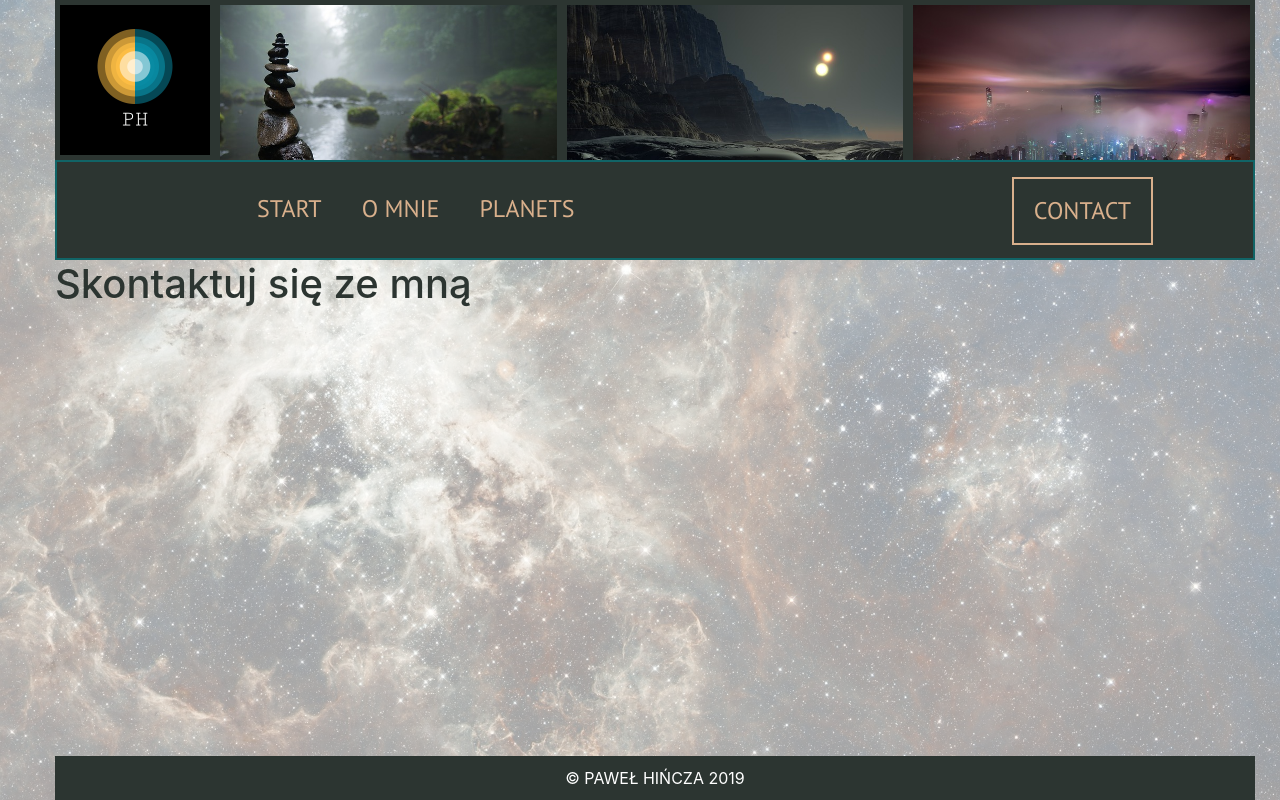
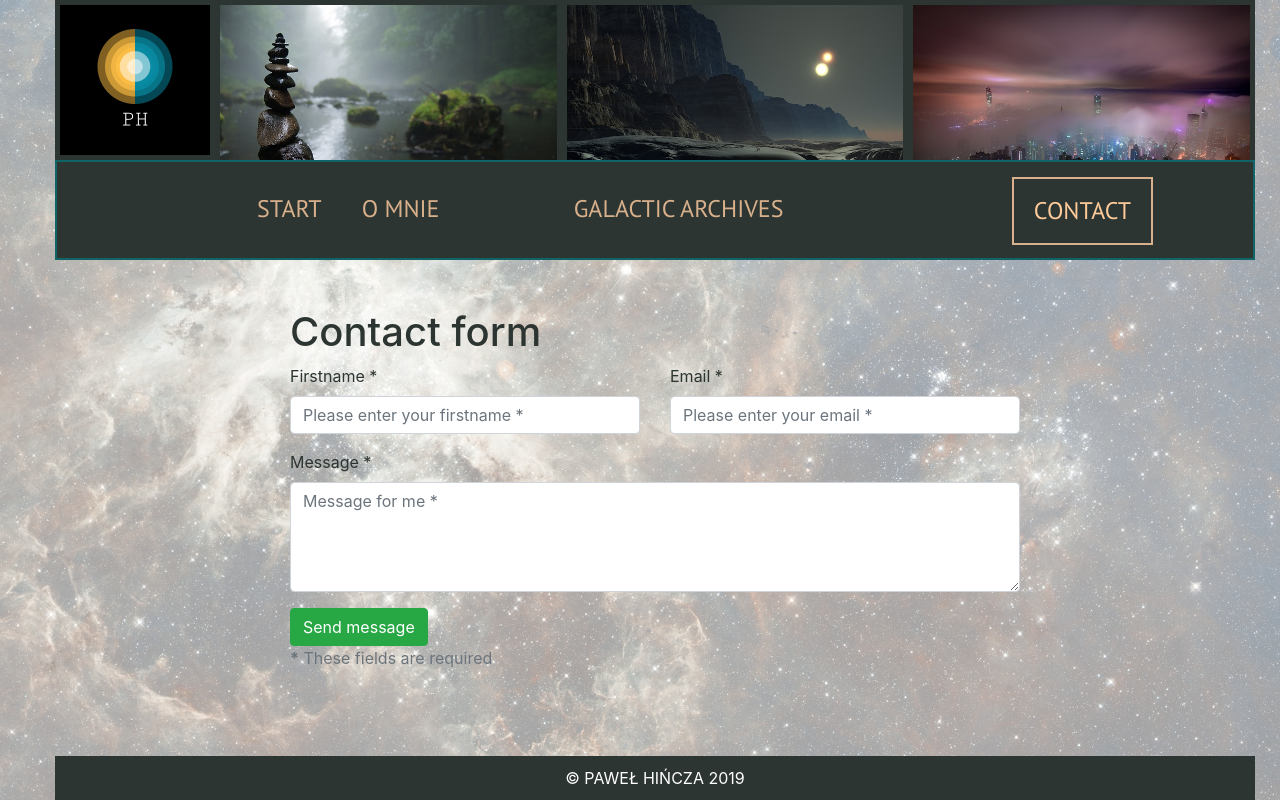
Before and after one commit to pawelsan/galactic-react-page, a React (Create React App) app: page /contact in a window 1280 px wide. Built offline with nearby package versions, Linux system fonts and the light colour scheme; no server answers.

Commit message:
contact form

```diff
--- a/src/components/Form.js
+++ b/src/components/Form.js
@@ -23,7 +23,7 @@ const Form = (props) => {
             <>
                 {/* <Modal show={props.show} closeModal={props.closeModal} /> */}
 
-                <form
+                <form method="POST" data-netlify="true"
                 // className="search"
                 >
 
@@ -32,7 +32,7 @@ const Form = (props) => {
                             <div className="col-12">
                                 <label htmlFor="form-input" className="search__tip">{!props.planet.value && !props.suggestions.toString() ? 'Insert the first letter' : null}</label>
                                 <label htmlFor="form-input" className="search__tip">{props.planet.value && props.suggestions.toString() ? 'Choose from the list' : null}</label>
-                                <label htmlFor="form-input" className="search__tip">{props.planet.value && !props.planet.name && !props.suggestions.toString() ? `Nie mamy w archiwum galaktycznym planety o nazwie ${props.planet.value.toUpperCase()}` : null}</label>
+                                <label htmlFor="form-input" className="search__tip">{props.planet.value && !props.planet.name && !props.suggestions.toString() ? `We have not recorded a planet named "${props.planet.value.toUpperCase()}" in our archives` : null}</label>
                                 <label htmlFor="form-input" className="search__tip">{props.planet.value && !props.suggestions.toString() && props.planet.name ? 'Click "Go" button' : null}</label>
                             </div>
                         </div>
--- a/src/layouts/Navigation.js
+++ b/src/layouts/Navigation.js
@@ -5,7 +5,7 @@ import '../styles/Navigation.scss'
 const list = [
     { name: 'start', path: '/', exact: true },
     { name: 'o mnie', path: '/about' },
-    { name: 'planets', path: '/planets' },
+    { name: 'galactic archives', path: '/planets' },
     { name: 'contact', path: '/contact' }
 ]
 
--- a/src/pages/Contact.js
+++ b/src/pages/Contact.js
@@ -1,6 +1,68 @@
 import React from 'react';
 const Contact = () => {
-    return (<h1>Skontaktuj się ze mną</h1>);
+    return (
+        <>
+            <div class="container">
+
+                <div class="row">
+
+                    <div class="col-xl-8 offset-xl-2 py-5">
+
+                        <h1>Contact form </h1>
+
+
+                        <form name="contact" method="POST" data-netlify="true" data-netlify-recaptcha="true">
+                            <div class="messages"></div>
+                            <div class="controls">
+                                <div className="row">
+                                    <div className="col-md-6">
+                                        <div className="form-group">
+                                            <label htmlFor="form_name">Firstname *</label>
+                                            <input type="text" id="form_name" name="name" class="form-control" placeholder="Please enter your firstname *" required="required" data-error="Firstname is required" />
+                                            <div className="help-block with-errors"></div>
+                                        </div>
+                                    </div>
+                                    <div className="col-md-6">
+                                        <div className="form-group">
+                                            <label htmlFor="form_email">Email *</label>
+                                            <input type="text" id="form_email" name="email" class="form-control" placeholder="Please enter your email *" required="required" data-error="Valid email is required" />
+                                            <div className="help-block with-errors"></div>
+                                        </div>
+                                    </div>
+                                </div>
+                                <div className="row">
+                                    <div className="col-md-12">
+                                        <div className="form-group">
+                                            <label htmlFor="form_message">Message *</label>
+                                            <textarea name="message" id="form_message" class="form-control" placeholder="Message for me *" rows="4" required="required" data-error="Please, leave us a message."></textarea>
+                                            <div className="help-block with-errors"></div>
+                                        </div>
+                                    </div>
+                                    <div className="field">
+                                        <div data-netlify-recaptcha="true"></div>
+                                    </div>
+                                    <div className="col-md-12">
+                                        <input type="submit" class="btn btn-success btn-send" value="Send message" />
+                                    </div>
+                                </div>
+                                <div className="row">
+                                    <div className="col-md-12">
+                                        <p className="text-muted">
+                                            <strong>*</strong> These fields are required
+                                        </p>
+                                    </div>
+                                </div>
+                            </div>
+                        </form>
+
+                    </div>
+
+                </div>
+
+            </div>
+        </>
+
+    );
 }
 
 export default Contact;
--- a/src/styles/Navigation.scss
+++ b/src/styles/Navigation.scss
@@ -26,6 +26,10 @@
         &:hover {
             border-bottom: 2px solid $color4;
         }
+        &:nth-last-child(2) {
+            margin: 0 auto;
+        }
+
         &:nth-last-child(1) {
             margin-left: auto;
             margin-right: 100px;
@@ -38,6 +42,7 @@
                 padding: 0 20px;
             }
         }
+
     }
     &__link {
         display: block;
@@ -45,6 +50,10 @@
         text-decoration: none;
         &:hover {
             color: $color4
+        }
+        &--active {
+            color: $color4;
+
         }
     }
 }
```
